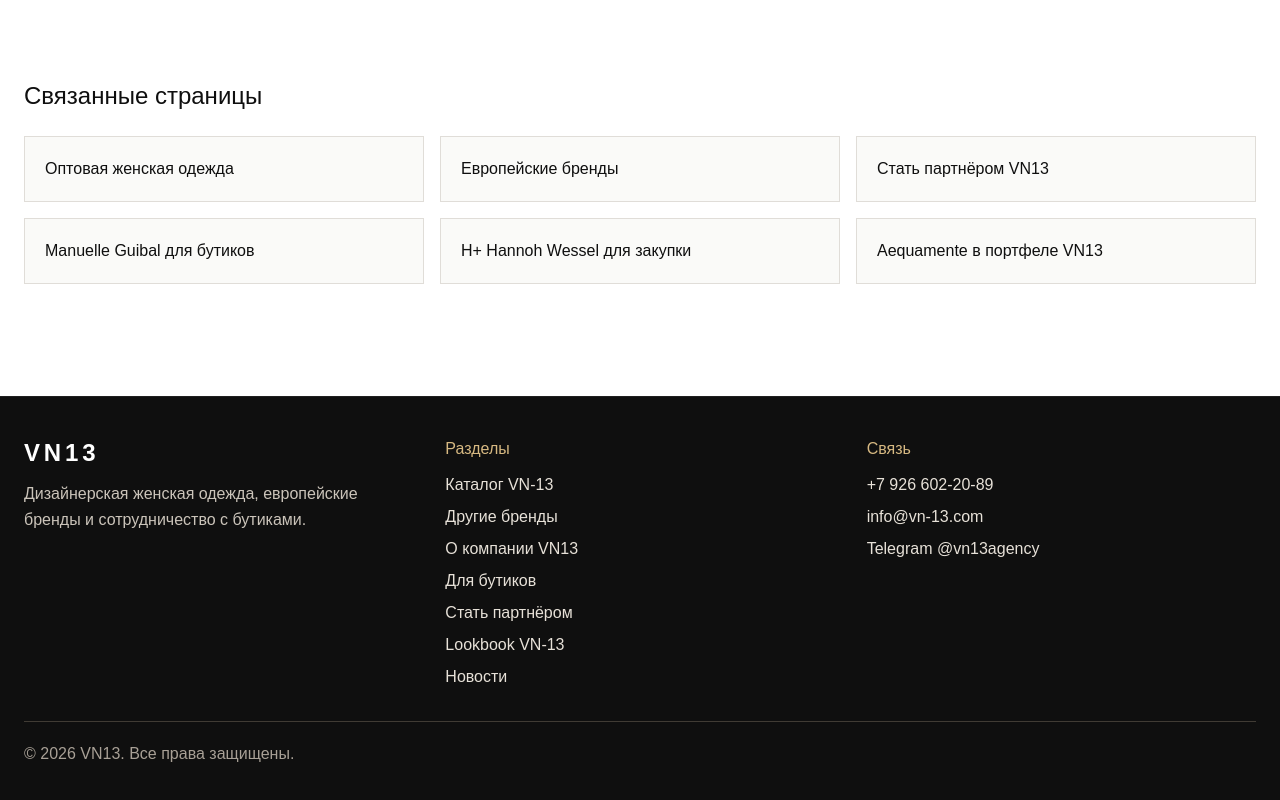
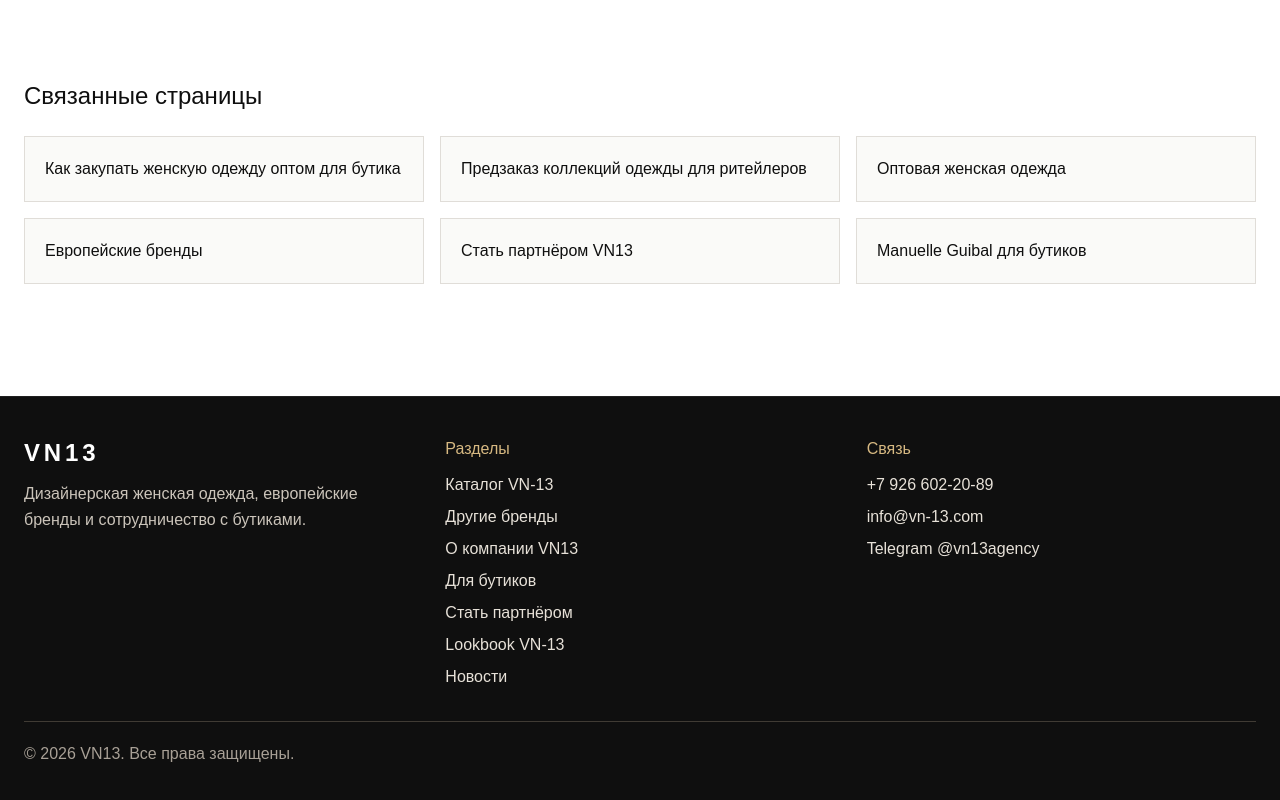
Before and after one commit to coffeeshop13/vn-13, a Next.js app: page /zhenskaya-odezhda-dlya-butikov in a window 1280 px wide. Shown: the part 3846-4646 px from the top of the page. Built offline with nearby package versions, Linux system fonts and the light colour scheme.

Commit message:
Link boutique guide content

```diff
--- a/app/zhenskaya-odezhda-dlya-butikov/page.tsx
+++ b/app/zhenskaya-odezhda-dlya-butikov/page.tsx
@@ -62,6 +62,8 @@
         },
       ]}
       relatedLinks={[
+        { href: '/journal/zhenskaya-odezhda-optom-dlya-butikov-kak-zakupat', label: 'Как закупать женскую одежду оптом для бутика' },
+        { href: '/journal/predzakaz-kollektsiy-odezhdy-dlya-riteylerov', label: 'Предзаказ коллекций одежды для ритейлеров' },
         { href: '/optovaya-zhenskaya-odezhda', label: 'Оптовая женская одежда' },
         { href: '/evropeyskie-brendy-zhenskoy-odezhdy', label: 'Европейские бренды' },
         { href: '/partnerstvo', label: 'Стать партнёром VN13' },
```
